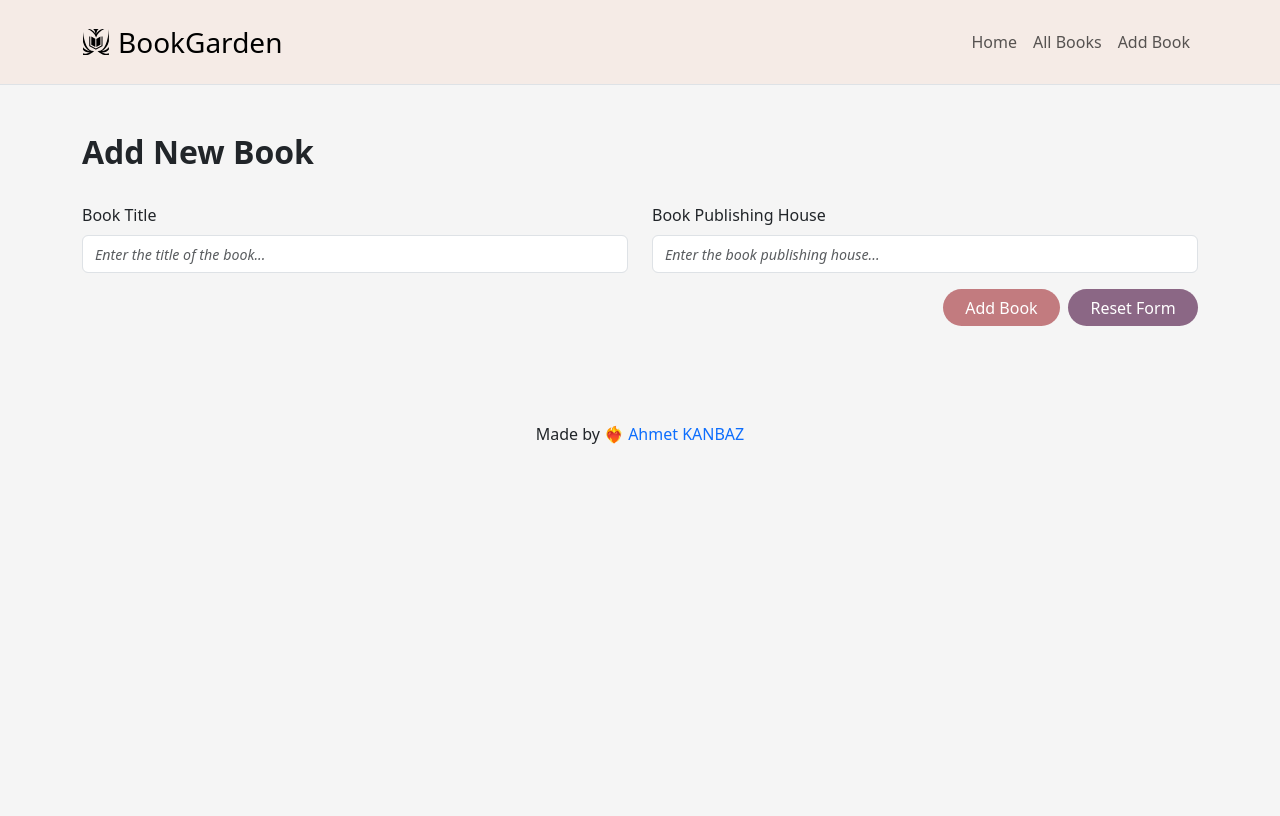
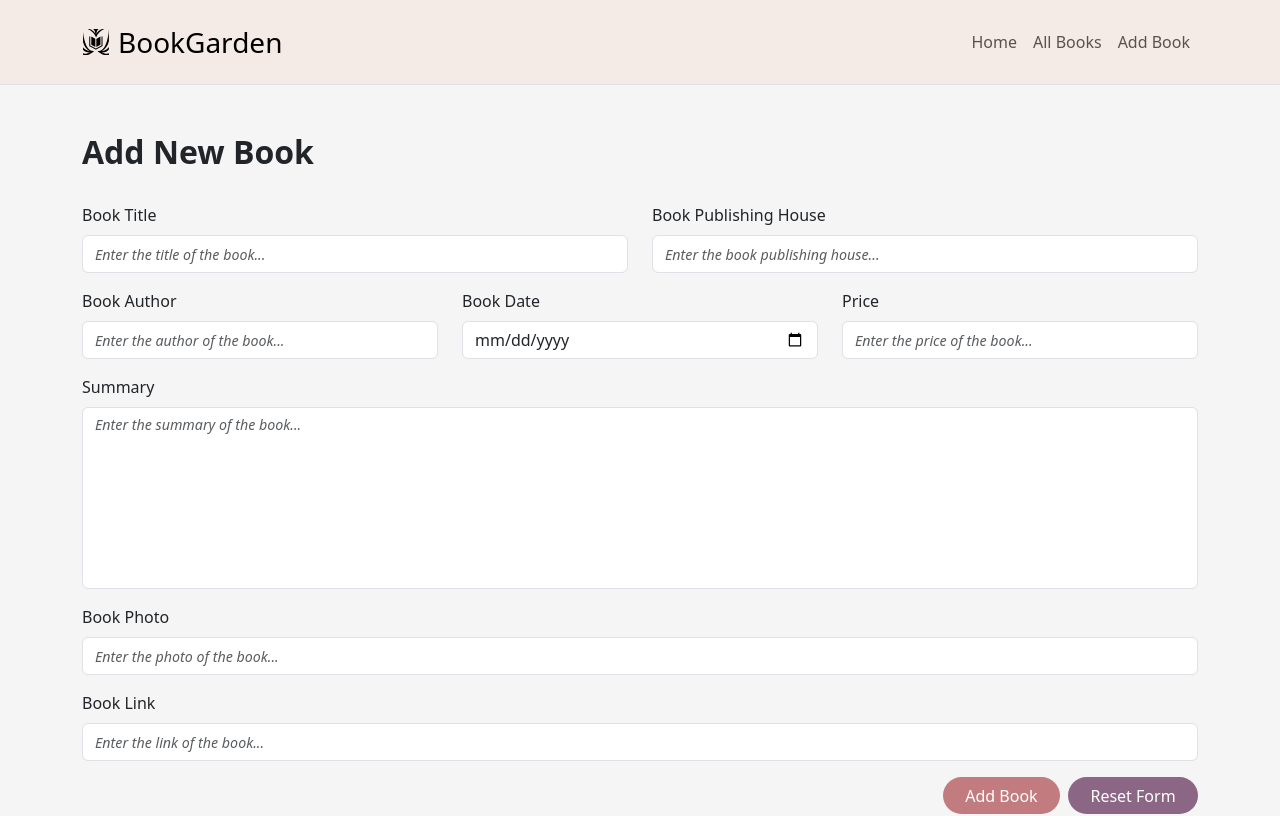
Before and after one commit to ahmetkanbaz/BookGarden, a React (Vite) app in the folder bookgarden/: page /addbook in a window 1280 px wide. Shown: the top 816 px of the page. Built offline with nearby package versions, Linux system fonts and the light colour scheme.

Commit message:
BookGarden-AddBook
Veri tabanına kitap eklenebilmesi için form yapısı geliştirildi. Ardından form yapısı ile alınan verilerin veri tabanına doğru bir şekilde eklenmesi sağlandı.

```diff
--- a/bookgarden/src/components/AddBookForm/AddBookForm.jsx
+++ b/bookgarden/src/components/AddBookForm/AddBookForm.jsx
@@ -1,7 +1,8 @@
 /* eslint-disable react/prop-types */
-
+import TitleProduction from "./TitleProduction/TitleProduction";
+import AuthorDatePrice from "./AuthorDatePrice/AuthorDatePrice";
 import FormButtons from "./FormButtons/FormButtons";
-import TitleProduction from "./TitleProduction/TitleProduction";
+import TargetImageSrc from "./TargetImageSrc/TargetImageSrc";
 
 const AddBookForm = ({
   handleSubmit,
@@ -22,6 +23,37 @@ const AddBookForm = ({
         isSubmitting={isSubmitting}
       />
 
+      <AuthorDatePrice
+        handleChange={handleChange}
+        handleBlur={handleBlur}
+        values={values}
+        isSubmitting={isSubmitting}
+      />
+
+      <div className="mb-3">
+        <label htmlFor="summary" className="form-label">
+          Summary
+        </label>
+        <textarea
+          name="summary"
+          id="summary"
+          rows="7"
+          className="form-control"
+          value={values.summary}
+          onChange={handleChange}
+          onBlur={handleBlur}
+          placeholder="Enter the summary of the book..."
+          disabled={isSubmitting}
+        />
+      </div>
+
+      <TargetImageSrc
+        handleChange={handleChange}
+        handleBlur={handleBlur}
+        values={values}
+        isSubmitting={isSubmitting}
+      />
+
       <FormButtons handleReset={handleReset} />
     </form>
   );
--- /dev/null
+++ b/bookgarden/src/components/AddBookForm/AuthorDatePrice/AuthorDatePrice.jsx
@@ -0,0 +1,68 @@
+/* eslint-disable react/prop-types */
+
+const AuthorDatePrice = ({
+  handleChange,
+  handleBlur,
+  values,
+  isSubmitting,
+}) => {
+  return (
+    <div className="row align-items-center justify-content-center">
+      <div className="col-md-4">
+        <div className="mb-3">
+          <label htmlFor="author" className="form-label">
+            Book Author
+          </label>
+          <input
+            type="text"
+            className="form-control"
+            id="author"
+            name="author"
+            placeholder="Enter the author of the book..."
+            value={values.author}
+            onChange={handleChange}
+            onBlur={handleBlur}
+            disabled={isSubmitting}
+          />
+        </div>
+      </div>
+      <div className="col-md-4">
+        <div className="mb-3">
+          <label htmlFor="date" className="form-label">
+            Book Date
+          </label>
+          <input
+            type="date"
+            className="form-control"
+            id="date"
+            name="date"
+            value={values.date}
+            onChange={handleChange}
+            onBlur={handleBlur}
+            disabled={isSubmitting}
+          />
+        </div>
+      </div>
+      <div className="col-md-4">
+        <div className="mb-3">
+          <label htmlFor="price" className="form-label">
+            Price
+          </label>
+          <input
+            type="number"
+            className="form-control"
+            id="price"
+            name="price"
+            value={values.price}
+            onChange={handleChange}
+            onBlur={handleBlur}
+            disabled={isSubmitting}
+            placeholder="Enter the price of the book..."
+          />
+        </div>
+      </div>
+    </div>
+  );
+};
+
+export default AuthorDatePrice;
--- /dev/null
+++ b/bookgarden/src/components/AddBookForm/TargetImageSrc/TargetImageSrc.jsx
@@ -0,0 +1,41 @@
+/* eslint-disable react/prop-types */
+const TargetImageSrc = ({ handleChange, handleBlur, values, isSubmitting }) => {
+  return (
+    <div>
+      <div className="mb-3">
+        <label htmlFor="imageSrc" className="form-label">
+          Book Photo
+        </label>
+        <input
+          type="text"
+          id="imageSrc"
+          name="imageSrc"
+          className="form-control"
+          onChange={handleChange}
+          onBlur={handleBlur}
+          value={values.imageSrc}
+          disabled={isSubmitting}
+          placeholder="Enter the photo of the book..."
+        />
+      </div>
+      <div className="mb-3">
+        <label htmlFor="src" className="form-label">
+          Book Link
+        </label>
+        <input
+          type="url"
+          id="src"
+          name="src"
+          className="form-control"
+          onChange={handleChange}
+          onBlur={handleBlur}
+          value={values.src}
+          disabled={isSubmitting}
+          placeholder="Enter the link of the book..."
+        />
+      </div>
+    </div>
+  );
+};
+
+export default TargetImageSrc;
--- /dev/null
+++ b/bookgarden/src/utils/posts.js
@@ -0,0 +1,18 @@
+import axios from 'axios'
+
+const baseUrl = import.meta.env.VITE_BASE_URL
+
+export const addNewBook = async (values) => {
+  try {
+    const response = await axios.post(`${baseUrl}/books`, values)
+    if (response.status == 200 || response.status == 201) {
+      return 'The book has been added successfully.'
+    }
+    else {
+      return 'Adding book failed. Please try again later.'
+    }
+  }
+  catch (error) {
+    return error.message
+  }
+}
--- a/bookgarden/src/views/AddBook/AddBook.jsx
+++ b/bookgarden/src/views/AddBook/AddBook.jsx
@@ -2,6 +2,7 @@ import { useFormik } from "formik";
 import UpperSection from "../../common/UpperSection/UpperSection";
 import TitleProduction from "../../components/AddBookForm/TitleProduction/TitleProduction";
 import AddBookForm from "../../components/AddBookForm/AddBookForm";
+import { addNewBook } from "../../utils/posts";
 
 const AddBook = () => {
   const {
@@ -24,8 +25,9 @@ const AddBook = () => {
       imageSrc: "",
       src: "",
     },
-    onSubmit: (values, bag) => {
-      console.log(values);
+    onSubmit: async (values, bag) => {
+      const response = await addNewBook(values)
+      console.log(response)
       bag.setSubmitting(false);
       // bag.resetForm()
     },
```
Also changed, not shown: 1 other file (tests, documents, lock files or other folders).
